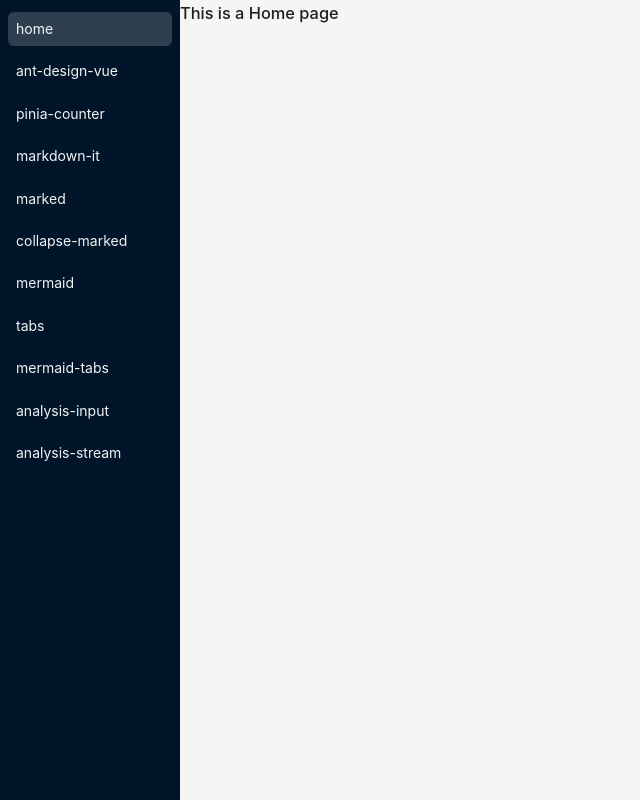
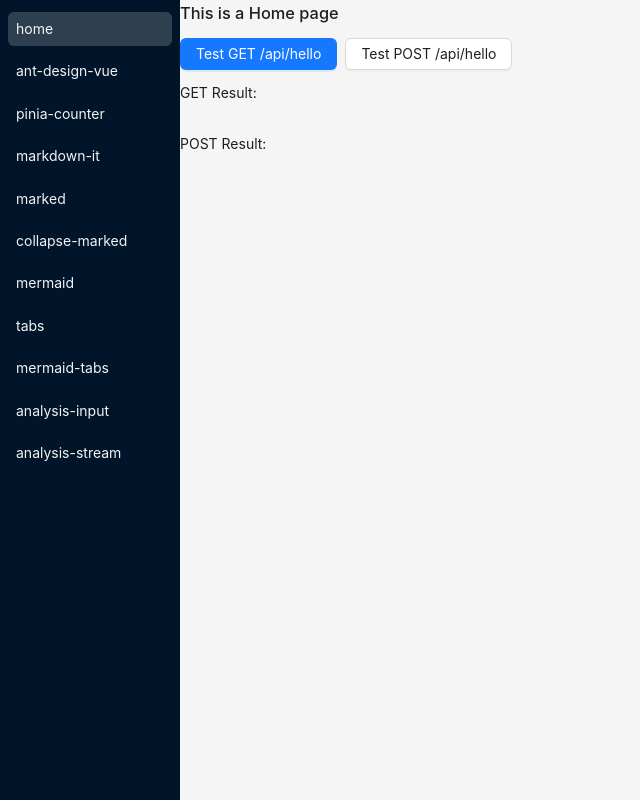
Before and after one commit to yokewang/vue3-ant-learn, a Vue app: page / in a window 1280 px wide. Shown: the whole page, without its empty margins (0-640 px from the left). Built offline with nearby package versions, Linux system fonts and the light colour scheme.

Commit message:
configure mock api, and test in home view

```diff
--- a/package.json
+++ b/package.json
@@ -31,8 +31,10 @@
     "eslint": "^9.31.0",
     "eslint-plugin-vue": "~10.3.0",
     "globals": "^16.3.0",
+    "mockjs": "^1.1.0",
     "prettier": "3.6.2",
     "vite": "^7.0.6",
+    "vite-plugin-mock": "^3.0.2",
     "vite-plugin-vue-devtools": "^8.0.0"
   }
 }
--- a/src/views/HomeView.vue
+++ b/src/views/HomeView.vue
@@ -1,7 +1,53 @@
 <template>
   <div>
     <h1>This is a Home page</h1>
+    <div style="margin-top: 12px">
+      <a-space>
+        <a-button type="primary" @click="testGet">Test GET /api/hello</a-button>
+        <a-button @click="testPost">Test POST /api/hello</a-button>
+      </a-space>
+    </div>
+    <div style="margin-top: 12px">
+      <p>GET Result:</p>
+      <pre>{{ getResult }}</pre>
+      <p>POST Result:</p>
+      <pre>{{ postResult }}</pre>
+    </div>
   </div>
 </template>
 
+<script setup>
+import { ref } from 'vue'
+import { message } from 'ant-design-vue'
+
+const getResult = ref('')
+const postResult = ref('')
+
+async function testGet() {
+  try {
+    const res = await fetch('/api/hello?name=Vue')
+    const data = await res.json()
+    getResult.value = JSON.stringify(data)
+    message.success('GET success')
+  } catch (err) {
+    message.error('GET failed')
+  }
+}
+
+async function testPost() {
+  try {
+    const res = await fetch('/api/hello', {
+      method: 'POST',
+      headers: { 'content-type': 'application/json' },
+      body: JSON.stringify({ name: 'Mock' }),
+    })
+    const data = await res.json()
+    postResult.value = JSON.stringify(data)
+    message.success('POST success')
+  } catch (err) {
+    message.error('POST failed')
+  }
+}
+</script>
+
 <style></style>
--- a/vite.config.js
+++ b/vite.config.js
@@ -3,12 +3,19 @@ import { fileURLToPath, URL } from 'node:url'
 import { defineConfig } from 'vite'
 import vue from '@vitejs/plugin-vue'
 import vueDevTools from 'vite-plugin-vue-devtools'
+import { viteMockServe } from 'vite-plugin-mock'
 
 // https://vite.dev/config/
 export default defineConfig({
   plugins: [
     vue(),
     vueDevTools(),
+    viteMockServe({
+      mockPath: './mock', // 指定 mock 数据文件存放的目录，默认就是 './mock'
+      localEnabled: true, // 开发环境启用 mock
+      prodEnabled: false, // 生产环境禁用 mock（除非你有特殊需求）
+      logger: true, // 在控制台输出请求日志，方便调试
+    }),
   ],
   resolve: {
     alias: {
```
Also changed, not shown: mock/hello.js (added, +21 -0 lines), 1 other file (tests, documents, lock files or other folders).
